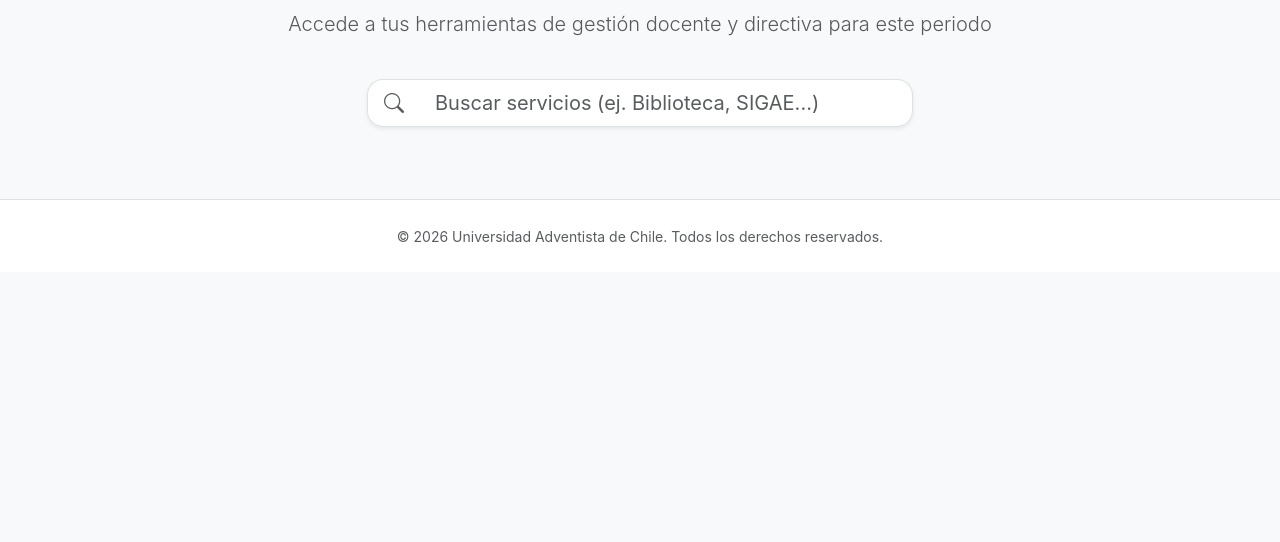
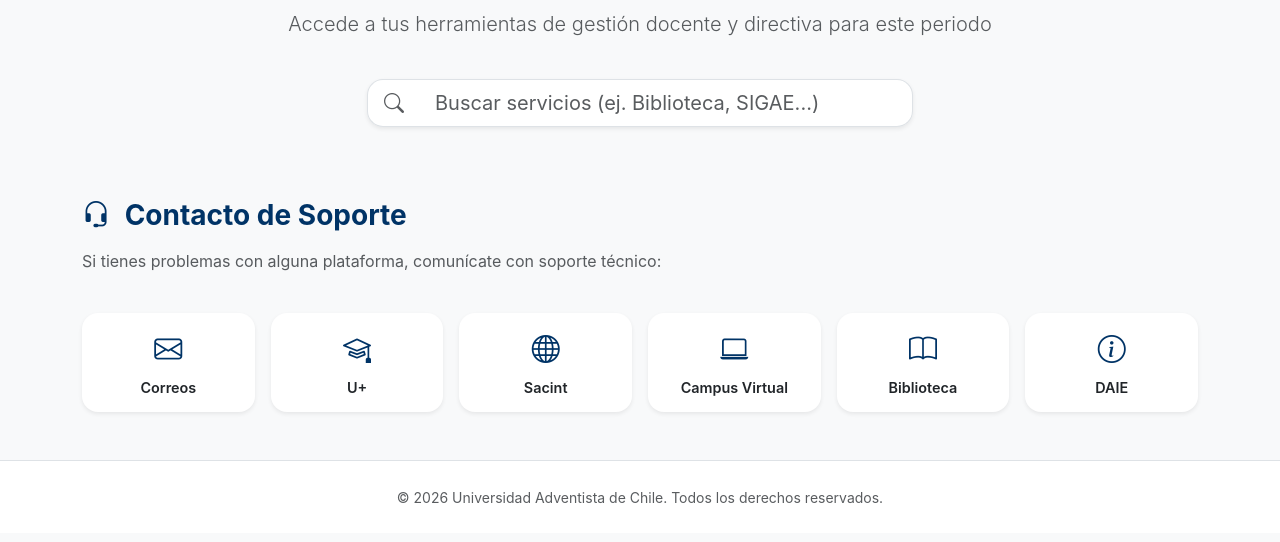
Before and after one commit to j-alexander-acosta/Portal.UNACH, a Flask app: page /dashboard in a window 1280 px wide. Shown: the part 199-741 px from the top of the page. Run offline with Flask 3, Linux system fonts and the light colour scheme; the visitor is signed in with stand-in values (Sample User, id 1).

Commit message:
Add support contacts section to dashboard

```diff
--- a/static/styles.css
+++ b/static/styles.css
@@ -98,6 +98,19 @@ body {
     box-shadow: 0 12px 24px rgba(0, 0, 0, 0.1) !important;
 }
 
+.support-card {
+    background: white;
+}
+
+.support-card:hover {
+    transform: translateY(-4px);
+    box-shadow: 0 8px 16px rgba(0, 0, 0, 0.1) !important;
+}
+
+.support-card:hover i {
+    color: var(--unach-blue-hover) !important;
+}
+
 .icon-wrapper {
     width: 64px;
     height: 64px;
--- a/templates/dashboard.html
+++ b/templates/dashboard.html
@@ -89,6 +89,83 @@
             </div>
             {% endfor %}
         </div>
+
+        <!-- Support Contacts Section -->
+        <div class="row mt-5 mb-4">
+            <div class="col-12">
+                <h3 class="fw-bold text-unach mb-3"><i class="bi bi-headset me-2"></i> Contacto de Soporte</h3>
+                <p class="text-muted">Si tienes problemas con alguna plataforma, comunícate con soporte técnico:</p>
+            </div>
+        </div>
+
+        <div class="row g-3 justify-content-center">
+            <!-- Correo -->
+            <div class="col-6 col-md-4 col-lg-2">
+                <a href="mailto:soporte.correos@unach.cl" class="text-decoration-none">
+                    <div class="card h-100 support-card border-0 shadow-sm rounded-4 text-center transition-all">
+                        <div class="card-body p-3">
+                            <i class="bi bi-envelope fs-3 text-unach mb-2 d-block"></i>
+                            <h6 class="card-title text-dark fw-semibold mb-0" style="font-size: 0.9rem;">Correos</h6>
+                        </div>
+                    </div>
+                </a>
+            </div>
+            <!-- U+ -->
+            <div class="col-6 col-md-4 col-lg-2">
+                <a href="mailto:soporte.umas@unach.cl" class="text-decoration-none">
+                    <div class="card h-100 support-card border-0 shadow-sm rounded-4 text-center transition-all">
+                        <div class="card-body p-3">
+                            <i class="bi bi-mortarboard fs-3 text-unach mb-2 d-block"></i>
+                            <h6 class="card-title text-dark fw-semibold mb-0" style="font-size: 0.9rem;">U+</h6>
+                        </div>
+                    </div>
+                </a>
+            </div>
+            <!-- Sacint -->
+            <div class="col-6 col-md-4 col-lg-2">
+                <a href="mailto:soporte.sacint@unach.cl" class="text-decoration-none">
+                    <div class="card h-100 support-card border-0 shadow-sm rounded-4 text-center transition-all">
+                        <div class="card-body p-3">
+                            <i class="bi bi-globe fs-3 text-unach mb-2 d-block"></i>
+                            <h6 class="card-title text-dark fw-semibold mb-0" style="font-size: 0.9rem;">Sacint</h6>
+                        </div>
+                    </div>
+                </a>
+            </div>
+            <!-- Campus Virtual -->
+            <div class="col-6 col-md-4 col-lg-2">
+                <a href="mailto:jefevirtualunach@unach.cl" class="text-decoration-none">
+                    <div class="card h-100 support-card border-0 shadow-sm rounded-4 text-center transition-all">
+                        <div class="card-body p-3">
+                            <i class="bi bi-laptop fs-3 text-unach mb-2 d-block"></i>
+                            <h6 class="card-title text-dark fw-semibold mb-0" style="font-size: 0.9rem;">Campus Virtual</h6>
+                        </div>
+                    </div>
+                </a>
+            </div>
+            <!-- Biblioteca -->
+            <div class="col-6 col-md-4 col-lg-2">
+                <a href="mailto:soporteinformatico@unach.cl" class="text-decoration-none">
+                    <div class="card h-100 support-card border-0 shadow-sm rounded-4 text-center transition-all">
+                        <div class="card-body p-3">
+                            <i class="bi bi-book fs-3 text-unach mb-2 d-block"></i>
+                            <h6 class="card-title text-dark fw-semibold mb-0" style="font-size: 0.9rem;">Biblioteca</h6>
+                        </div>
+                    </div>
+                </a>
+            </div>
+            <!-- DAIE -->
+            <div class="col-6 col-md-4 col-lg-2">
+                <a href="mailto:informaticodaie@unach.cl" class="text-decoration-none">
+                    <div class="card h-100 support-card border-0 shadow-sm rounded-4 text-center transition-all">
+                        <div class="card-body p-3">
+                            <i class="bi bi-info-circle fs-3 text-unach mb-2 d-block"></i>
+                            <h6 class="card-title text-dark fw-semibold mb-0" style="font-size: 0.9rem;">DAIE</h6>
+                        </div>
+                    </div>
+                </a>
+            </div>
+        </div>
     </div>
 
     <!-- Footer -->
```
